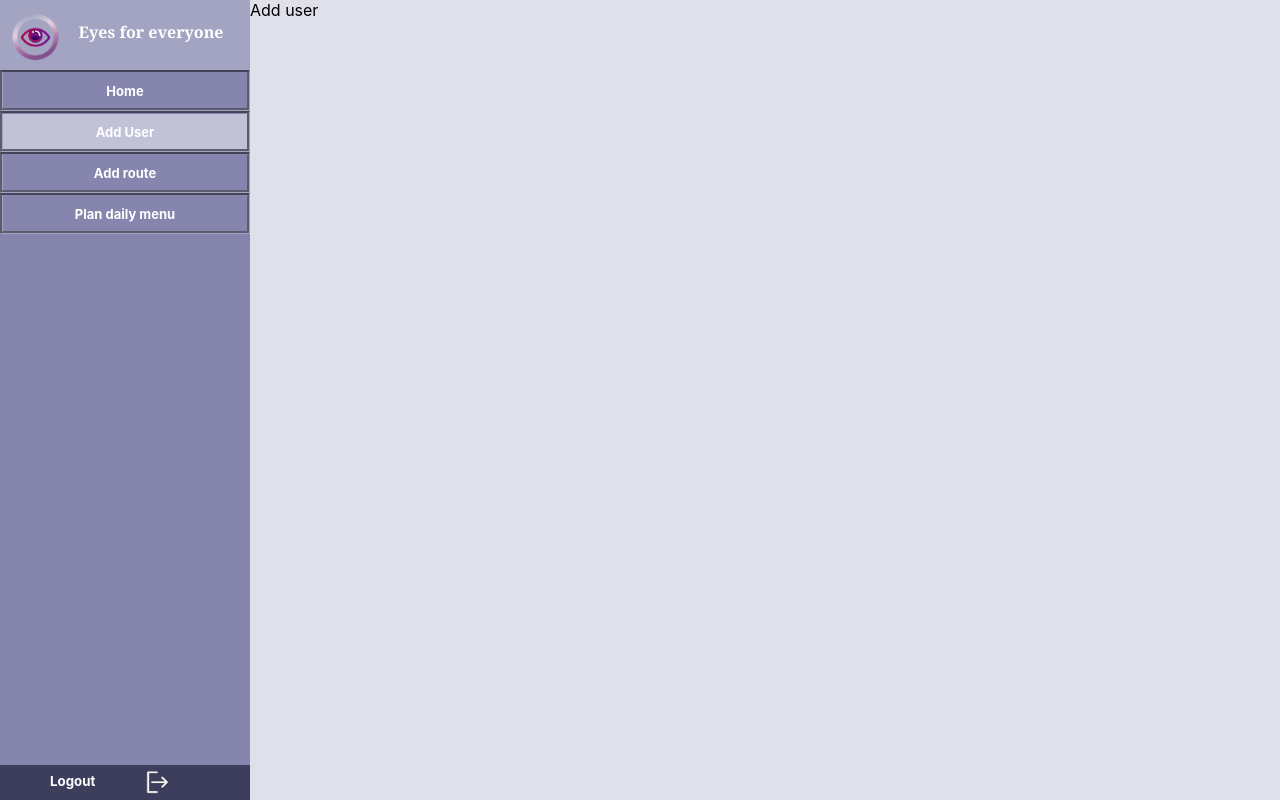
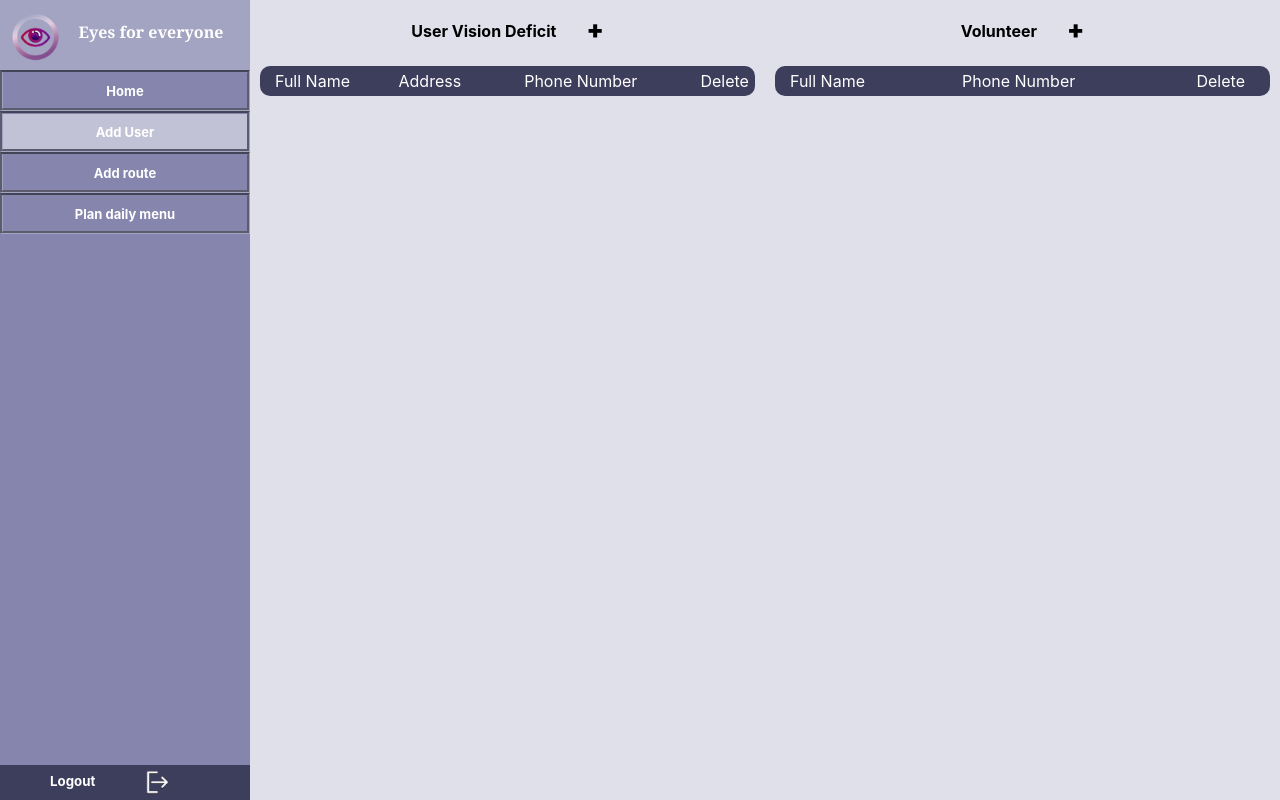
Before and after one commit to russimona/ECHIPA_4_PIU_2022, a React (Create React App) app: page /admin-create-user in a window 1280 px wide. Built offline with nearby package versions, Linux system fonts and the light colour scheme.

Commit message:
add user page

```diff
--- a/src/pages/admin/create-user/AddUser.js
+++ b/src/pages/admin/create-user/AddUser.js
@@ -1,19 +1,88 @@
 import React from "react";
 
+//
+import "./adduser.css";
 //components
 import NavbarAdmin from "../navbar";
 
-const AddUser = () =>{
-return (
-        <>
-            <NavbarAdmin/>
-            <div style={{backgroundColor : "#E0E0EB", height: "100vh", paddingLeft: '250px'}}>
-                <div>
-                    Add user
-                </div>
-            </div>
-        </>)
+const AddUser = () => {
+  return (
+    <>
+      <NavbarAdmin />
+      <div
+        style={{
+          backgroundColor: "#E0E0EB",
+          height: "100vh",
+          paddingLeft: "250px",
+        }}
+      >
+        <div className="child-left-add-user">
+          <h4 className="title-add-user">
+            User Vision Deficit{" "}
+            <span
+              style={{
+                marginLeft: "30px",
+                fontWeight: "bolder",
+                cursor: "pointer",
+                fontSize: "25px",
+                marginTop: "-7px",
+              }}
+            >
+              +
+            </span>
+          </h4>
 
-}
+          <div
+            style={{
+              backgroundColor: "#3D3D5C",
+              borderRadius: "10px",
+              padding: "5px",
+              margin: "10px",
+              color: "white",
+            }}
+          >
+            <label style={{ float: "left", marginLeft: "10px" }}>
+              Full Name
+            </label>
+            <label style={{ marginLeft: "10%" }}>Address</label>
+            <label style={{ marginLeft: "13%" }}>Phone Number</label>
+            <label style={{ marginLeft: "13%" }}>Delete</label>
+          </div>
+        </div>
+        <div className="child-right-add-user">
+          <h4 className="title-add-user">
+            Volunteer{" "}
+            <span
+              style={{
+                marginLeft: "30px",
+                fontWeight: "bolder",
+                cursor: "pointer",
+                fontSize: "25px",
+                marginTop: "-7px",
+              }}
+            >
+              +
+            </span>
+          </h4>
+          <div
+            style={{
+              backgroundColor: "#3D3D5C",
+              borderRadius: "10px",
+              padding: "5px",
+              margin: "10px",
+              color: "white",
+            }}
+          >
+            <label style={{ float: "left", marginLeft: "10px" }}>
+              Full Name
+            </label>
+            <label style={{ marginLeft: "20%" }}>Phone Number</label>
+            <label style={{ marginLeft: "25%" }}>Delete</label>
+          </div>
+        </div>
+      </div>
+    </>
+  );
+};
 
 export default AddUser;
--- /dev/null
+++ b/src/pages/admin/create-user/adduser.css
@@ -0,0 +1,21 @@
+.child-left-add-user {
+    height: 100vh;
+    width: 50%;
+    background-color :#E0E0EB;
+    display: inline-block;
+    vertical-align: middle;
+}
+
+.child-right-add-user {
+    height: 100vh;
+    width: 50%;
+    background-color : #E0E0EB;
+    display: inline-block;
+    vertical-align: middle;
+}
+
+.title-add-user {
+color: black;
+justify-content: center;
+display: flex;
+}
```
